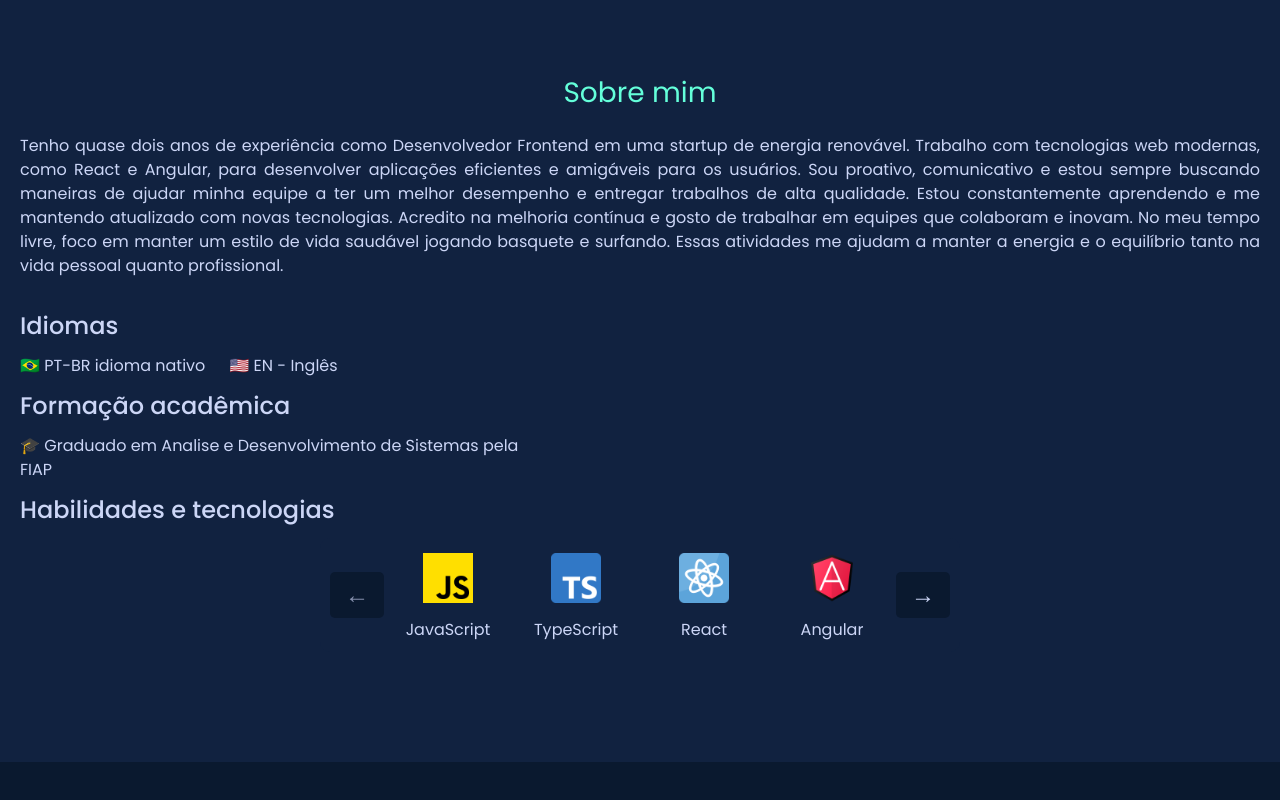
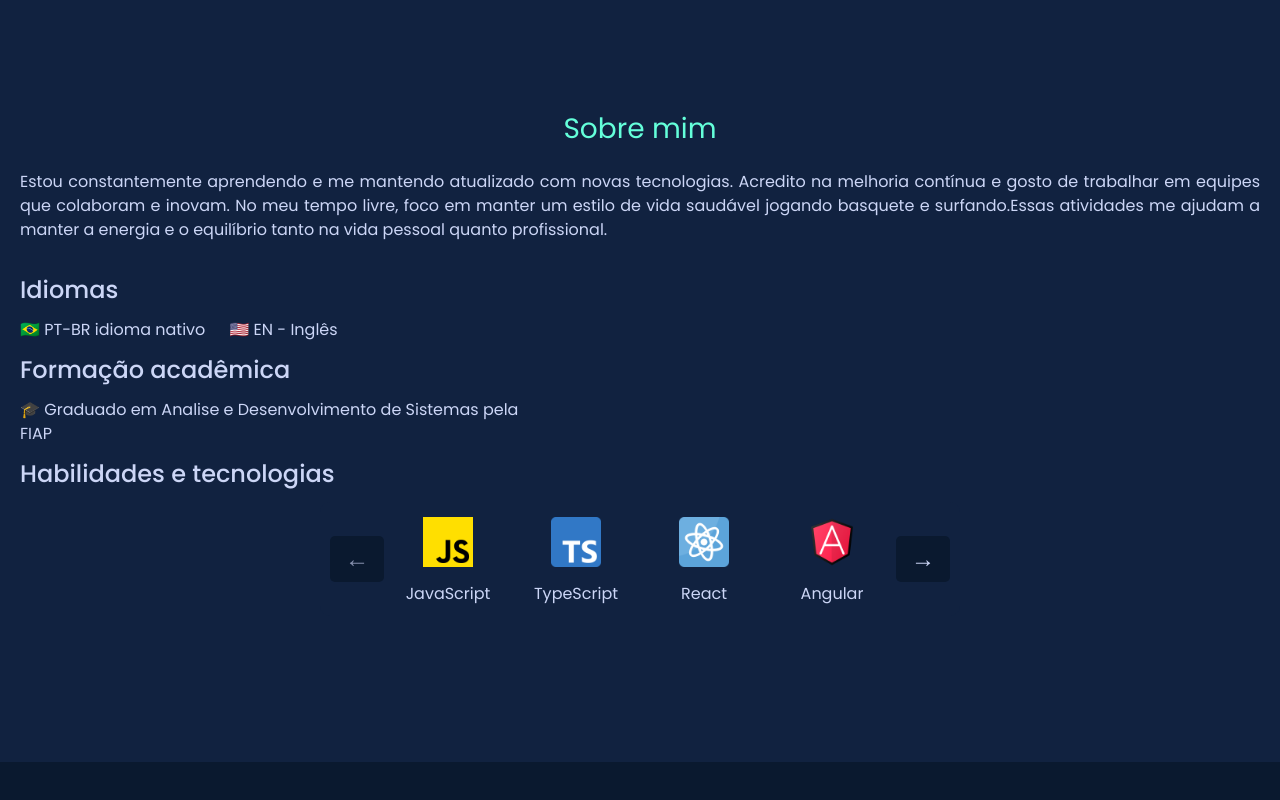
Before and after one commit to CassianoSantosTech/portfolioProject, a Next.js app: page / in a window 1280 px wide. Shown: the part 838-1638 px from the top of the page. Built offline with nearby package versions, Linux system fonts and the light colour scheme.

Commit message:
fix: update about description for clarity and conciseness

```diff
--- a/src/contexts/ContextLanguage.tsx
+++ b/src/contexts/ContextLanguage.tsx
@@ -11,7 +11,7 @@ const translations = {
         phoneFrame: "Phone Frame",
         laptopFrame: "Laptop Frame",
         welcomeDescription: "A Full Stack Developer passionate about creating clean and efficient code.",
-        aboutDescription: "I have almost two years of experience as a Frontend Developer at a renewable energy startup. I work with modern web technologies like React and Angular to build efficient and user-friendly applications. I am proactive, communicative, and always looking for ways to help my team perform better and deliver high-quality work. I am constantly learning and staying updated with new technologies. I believe in always improving and enjoy working in teams that collaborate and innovate. In my free time, I focus on staying healthy by playing basketball and surfing.These activities help me stay energized and balanced in both my personal and professional life.",
+        aboutDescription: "I am constantly learning and staying updated with new technologies. I believe in always improving and enjoy working in teams that collaborate and innovate. In my free time, I focus on staying healthy by playing basketball and surfing. These activities help me stay energized and balanced in both my personal and professional life. ",
         languages: "Languages",
         portugueseLanguage: "🇧🇷 PT-BR Native Speaker",
         englishLanguage: "🇺🇸 EN",
@@ -34,7 +34,7 @@ const translations = {
         phoneFrame: "Formato celular",
         laptopFrame: "Formato notebook",
         welcomeDescription: "Um Desenvolvedor Full Stack apaixonado por criar código limpo e eficiente.",
-        aboutDescription: "Tenho quase dois anos de experiência como Desenvolvedor Frontend em uma startup de energia renovável. Trabalho com tecnologias web modernas, como React e Angular, para desenvolver aplicações eficientes e amigáveis para os usuários. Sou proativo, comunicativo e estou sempre buscando maneiras de ajudar minha equipe a ter um melhor desempenho e entregar trabalhos de alta qualidade. Estou constantemente aprendendo e me mantendo atualizado com novas tecnologias. Acredito na melhoria contínua e gosto de trabalhar em equipes que colaboram e inovam. No meu tempo livre, foco em manter um estilo de vida saudável jogando basquete e surfando. Essas atividades me ajudam a manter a energia e o equilíbrio tanto na vida pessoal quanto profissional.",
+        aboutDescription: "Estou constantemente aprendendo e me mantendo atualizado com novas tecnologias. Acredito na melhoria contínua e gosto de trabalhar em equipes que colaboram e inovam. No meu tempo livre, foco em manter um estilo de vida saudável jogando basquete e surfando.Essas atividades me ajudam a manter a energia e o equilíbrio tanto na vida pessoal quanto profissional.",
         languages: "Idiomas",
         portugueseLanguage: "🇧🇷 PT-BR idioma nativo",
         englishLanguage: "🇺🇸 EN - Inglês",
```
